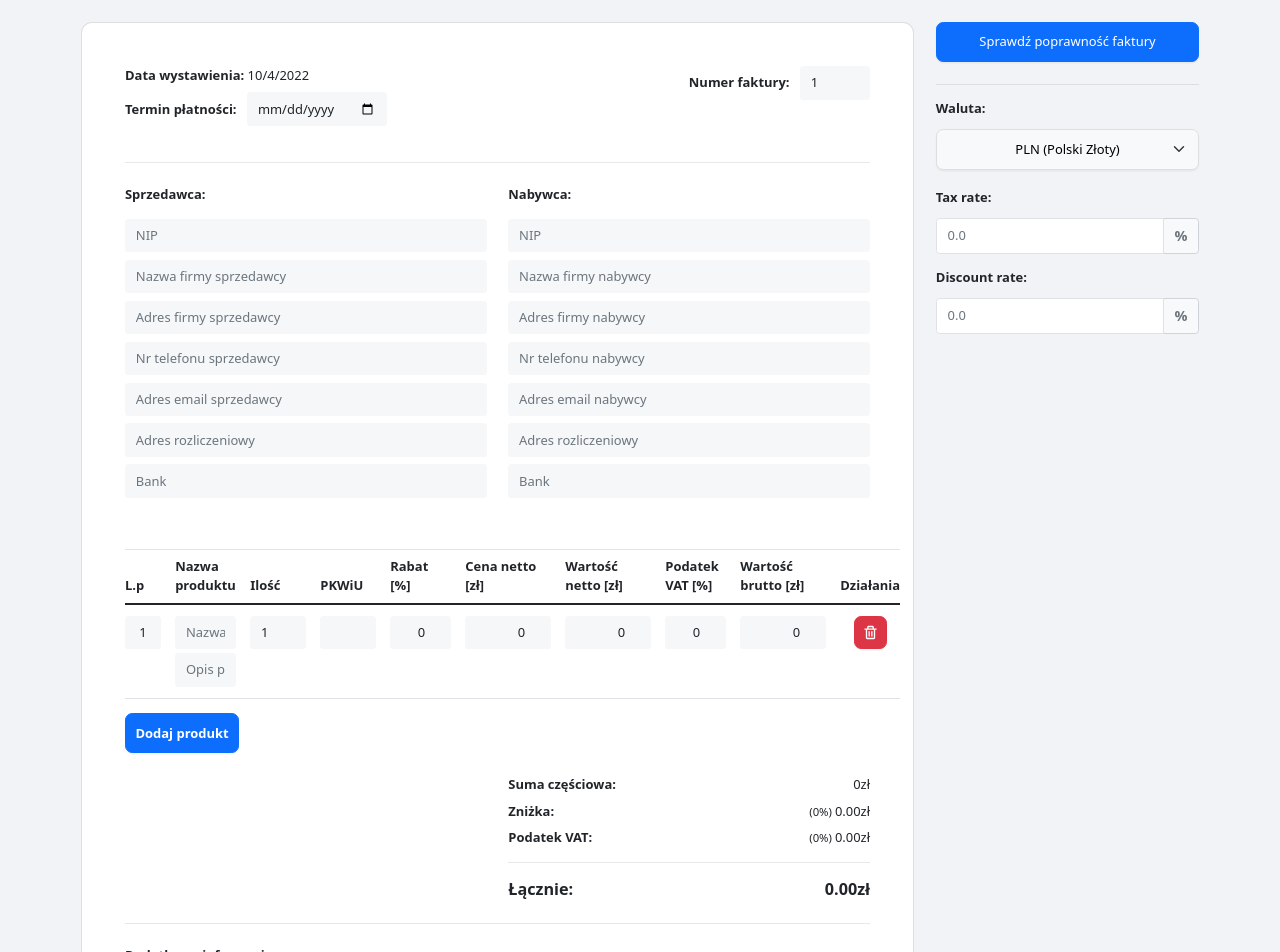
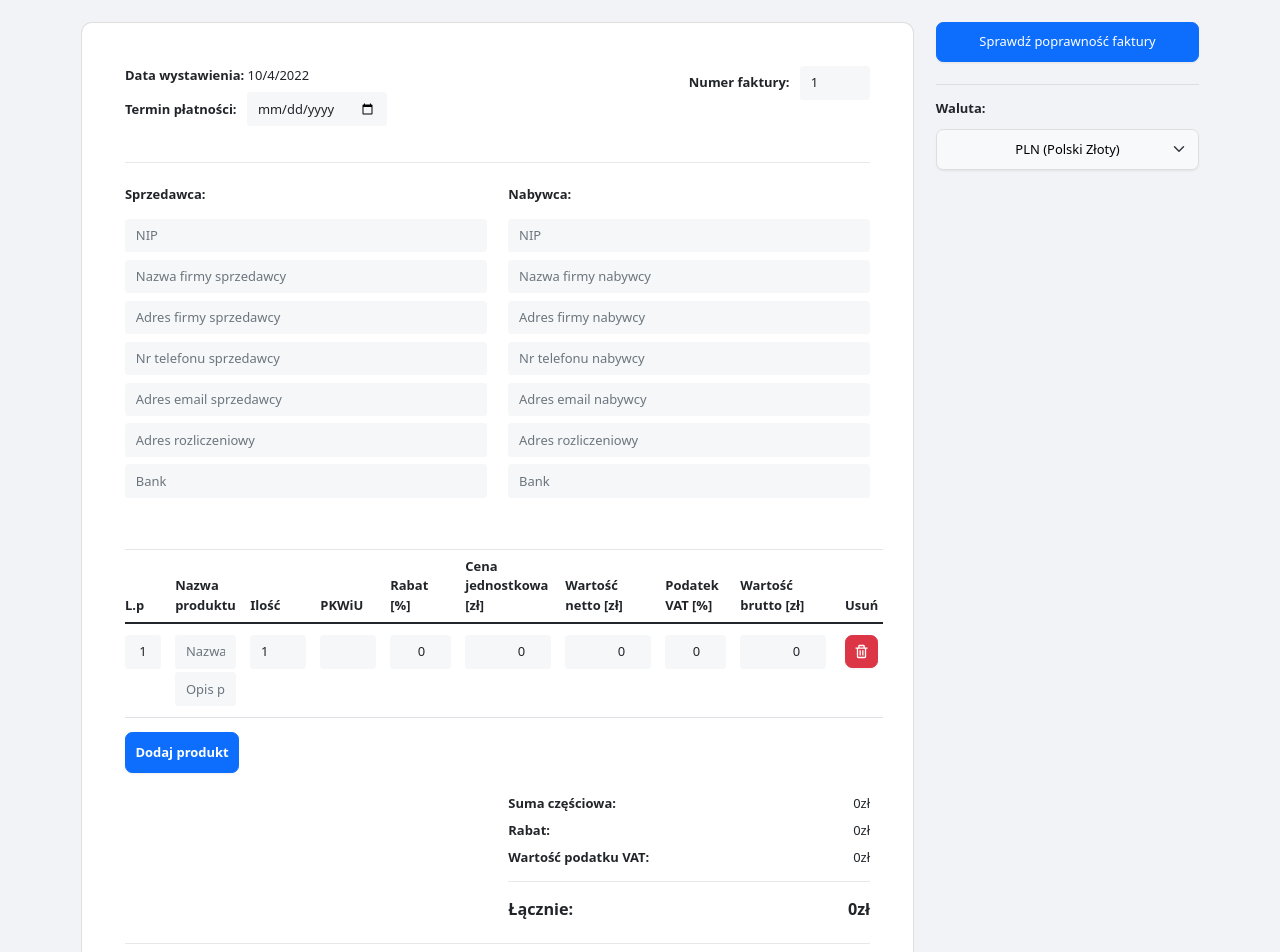
Before and after one commit to amarcin3/faktury, a React (Create React App) app: page / in a window 1280 px wide. Shown: the top 952 px of the page. Built offline with nearby package versions, Linux system fonts and the light colour scheme.

Commit message:
Fixed calculating bugs, now program calculates subtotal, discount value tax value and total value, removed global tax and discount rates, changed some names

```diff
--- a/src/components/InvoiceForm.js
+++ b/src/components/InvoiceForm.js
@@ -7,7 +7,6 @@ import Form from 'react-bootstrap/Form';
 import Card from 'react-bootstrap/Card';
 import InvoiceItem from './InvoiceItem';
 import InvoiceModal from './InvoiceModal';
-import InputGroup from 'react-bootstrap/InputGroup';
 
 class InvoiceForm extends React.Component {
   constructor(props) {
@@ -38,10 +37,6 @@ class InvoiceForm extends React.Component {
       notes: '',
       total: '0.00',
       subTotal: '0.00',
-      taxRate: '',
-      taxAmount: '0.00',
-      discountRate: '',
-      discountAmount: '0.00'
     };
     this.state.items = [
       {
@@ -49,11 +44,13 @@ class InvoiceForm extends React.Component {
         number: 1,
         name: '',
         PKWiU: '',
-        netPrice: 0.00,
-        netValue: 0.00,
+        netPrice: 0,
+        netValue: 0,
         tax: 0,
-        discount: 0.00,
-        grossValue: 0.00,
+        taxAmount: 0,
+        discount: 0,
+        discountAmount: 0,
+        grossValue: 0,
         description: '',
         quantity: 1
       }
@@ -76,13 +73,15 @@ class InvoiceForm extends React.Component {
       number: number,
       name: '',
       PKWiU: '',
-      netPrice: 0.00,
-      netValue: 0.00,
+      netPrice: 0,
+      netValue: 0,
       tax: 0,
-      discount: 0.00,
-      grossValue: 0.00,
+      taxAmount: 0,
+      discount: 0,
+      discountAmount: 0,
+      grossValue: 0,
       description: '',
-      quantity: 1
+      quantity: 0
     };
     this.state.items.push(items);
     this.setState(this.state.items);
@@ -90,23 +89,34 @@ class InvoiceForm extends React.Component {
   handleCalculateTotal() {
     let items = this.state.items;
     let subTotal = 0;
+    let taxAmount = 0;
+    let discountAmount = 0;
+    let total = 0;
 
     items.map(function(items) {
-      subTotal = parseFloat(parseFloat(subTotal + (parseFloat(items.netPrice).toFixed(2) * parseInt(items.quantity))).toFixed(2));
-      return subTotal;
+      subTotal = items.netValue + subTotal;
+      taxAmount = items.taxAmount + taxAmount;
+      discountAmount = items.discountAmount + discountAmount;
+      total = subTotal + taxAmount;
+      return (subTotal, taxAmount, discountAmount, total);
     });
 
+    subTotal = Math.round(subTotal * 100 + Number.EPSILON) / 100;
+    taxAmount = Math.round(taxAmount * 100 + Number.EPSILON) / 100;
+    discountAmount = Math.round(discountAmount * 100 + Number.EPSILON) / 100;
+    total = Math.round(total * 100 + Number.EPSILON) / 100;
+
     this.setState({
-      subTotal: parseFloat(subTotal)//.toFixed(2)
+      subTotal: subTotal,
     }, () => {
       this.setState({
-        taxAmount: parseFloat(parseFloat(subTotal) * (this.state.taxRate / 100)).toFixed(2).toString()
+        taxAmount: taxAmount,
       }, () => {
         this.setState({
-          discountAmount: parseFloat(parseFloat(subTotal) * (this.state.discountRate / 100)).toFixed(2).toString()
+          discountAmount: discountAmount,
         }, () => {
           this.setState({
-            total: ((subTotal - this.state.discountAmount) + parseFloat(this.state.taxAmount)).toFixed(2)
+            total: total
           });
         });
       });
@@ -147,39 +157,46 @@ class InvoiceForm extends React.Component {
       if (items[i].id === item.id) {
 
         //Below: Always calculating value, resulting in disability to edit value
-        //items[i].netValue = items[i].netPrice * items[i].quantity * (1 - items[i].discount/100);
+
         // Below: Changing value only if it's field wasn't changed
+          if (tempKey[i] === 'discount' || tempKey[i] === 'quantity' || tempKey[i] === 'netPrice') {
 
-          if (tempKey[i] === 'discount' || tempKey[i] === 'quantity' || tempKey[i] === 'netPrice') {
             if (items[i].discount === '') items[i].discount = '0';
             items[i].discount = parseInt(items[i].discount);
             if (items[i].quantity === '') items[i].quantity = '1';
             items[i].quantity = parseInt(items[i].quantity);
             if (items[i].netPrice === '') items[i].netPrice = '0';
             items[i].netPrice = parseFloat(items[i].netPrice);
+
             items[i].netValue = Math.round((items[i].netPrice * items[i].quantity * (1 - items[i].discount/100)+ Number.EPSILON) * 100) / 100;
-            items[i].taxAmount = Math.round((items[i].netValue * items[i].tax/100 * (1 - items[i].discount/100)+ Number.EPSILON) * 100) / 100;
+            items[i].discountAmount = Math.round((items[i].netPrice * items[i].quantity * (items[i].discount/100)+ Number.EPSILON) * 100) / 100;
+            items[i].taxAmount = Math.round((items[i].netValue *  (items[i].tax/100) + Number.EPSILON) * 100) / 100;
             items[i].grossValue = Math.round((items[i].netValue + items[i].taxAmount+ Number.EPSILON) * 100) / 100;
           }
           if (tempKey[i] === 'netValue') {
+
             if (items[i].netValue === '') items[i].netValue = '0';
             items[i].netValue = parseFloat(items[i].netValue);
+
             items[i].netPrice = Math.round((items[i].netValue * (1 + items[i].discount / (100 - items[i].discount)) / items[i].quantity+ Number.EPSILON) * 100) / 100;
-            items[i].taxAmount = Math.round((items[i].netValue * items[i].tax/100 * (1 - items[i].discount/100)+ Number.EPSILON) * 100) / 100;
+            items[i].taxAmount = Math.round((items[i].netValue *  (items[i].tax/100) + Number.EPSILON) * 100) / 100;
             items[i].grossValue = Math.round((items[i].netValue + items[i].taxAmount+ Number.EPSILON) * 100) / 100;
           }
           if (tempKey[i] === 'tax') {
+
             if (items[i].tax === '') items[i].tax = '0';
             items[i].tax = parseInt(items[i].tax);
-            items[i].taxAmount = Math.round((items[i].netValue * items[i].tax/100 * (1 - items[i].discount/100)+ Number.EPSILON) * 100) / 100;
+
+            items[i].taxAmount = Math.round((items[i].netValue *  (items[i].tax/100) + Number.EPSILON) * 100) / 100;
             items[i].grossValue = Math.round((items[i].netValue + items[i].taxAmount+ Number.EPSILON) * 100) / 100;
           }
           if (tempKey[i] === 'grossValue') {
+
             if (items[i].grossValue === '') items[i].grossValue = '0';
             items[i].grossValue = parseFloat(items[i].grossValue);
-            items[i].netValue = Math.round((items[i].grossValue / (1 + items[i].tax / 100) * (1 - items[i].discount/100)+ Number.EPSILON) * 100) / 100;
+
+            items[i].netValue = Math.round((items[i].grossValue / (1 + items[i].tax / 100) + Number.EPSILON) * 100) / 100;
             items[i].taxAmount = Math.round((items[i].grossValue - items[i].netValue+ Number.EPSILON) * 100) / 100;
-            items[i].netValue = Math.round((items[i].grossValue - items[i].taxAmount+ Number.EPSILON) * 100) / 100;
             items[i].netPrice = Math.round((items[i].netValue * (1 + items[i].discount / (100 - items[i].discount)) / items[i].quantity + Number.EPSILON) * 100) / 100;
           }
         console.log(items);
@@ -246,13 +263,13 @@ class InvoiceForm extends React.Component {
               </Col>
               <Col>
                 <Form.Label className="fw-bold">Nabywca:</Form.Label>
-                <Form.Control placeholder={"NIP"}                          value={this.state.billToNip}              type="text"  name="billToNip"            className="my-2" autoComplete="Nip"              onChange={(event) => this.editField(event)}/>
-                <Form.Control placeholder={"Nazwa firmy nabywcy"} rows={3} value={this.state.billTo}                 type="text"  name="billTo"               className="my-2" autoComplete="name"             onChange={(event) => this.editField(event)} />
-                <Form.Control placeholder={"Adres firmy nabywcy"}          value={this.state.billToAddress}          type="text"  name="billToAddress"        className="my-2" autoComplete="Address"          onChange={(event) => this.editField(event)}/>
-                <Form.Control placeholder={"Nr telefonu nabywcy"}          value={this.state.billToPhone}            type="text"  name="billToPhone"          className="my-2" autoComplete="Phone"            onChange={(event) => this.editField(event)}/>
-                <Form.Control placeholder={"Adres email nabywcy"}          value={this.state.billToEmail}            type="email" name="billToEmail"          className="my-2" autoComplete="email"            onChange={(event) => this.editField(event)} />
-                <Form.Control placeholder={"Adres rozliczeniowy"}          value={this.state.billToBillingAddress}   type="text"  name="billToBillingAddress" className="my-2" autoComplete="BillingAddress"   onChange={(event) => this.editField(event)}/>
-                <Form.Control placeholder={"Bank"}                         value={this.state.billToBank}             type="text"  name="billToBank"           className="my-2" autoComplete="Bank"             onChange={(event) => this.editField(event)}/>
+                <Form.Control placeholder={"NIP"}                             value={this.state.billToNip}              type="text"  name="billToNip"              className="my-2" autoComplete="Nip"            onChange={(event) => this.editField(event)}/>
+                <Form.Control placeholder={"Nazwa firmy nabywcy"} rows={3}    value={this.state.billTo}                 type="text"  name="billTo"                 className="my-2" autoComplete="name"           onChange={(event) => this.editField(event)} />
+                <Form.Control placeholder={"Adres firmy nabywcy"}             value={this.state.billToAddress}          type="text"  name="billToAddress"          className="my-2" autoComplete="Address"        onChange={(event) => this.editField(event)}/>
+                <Form.Control placeholder={"Nr telefonu nabywcy"}             value={this.state.billToPhone}            type="text"  name="billToPhone"            className="my-2" autoComplete="Phone"          onChange={(event) => this.editField(event)}/>
+                <Form.Control placeholder={"Adres email nabywcy"}             value={this.state.billToEmail}            type="email" name="billToEmail"            className="my-2" autoComplete="email"          onChange={(event) => this.editField(event)} />
+                <Form.Control placeholder={"Adres rozliczeniowy"}             value={this.state.billToBillingAddress}   type="text"  name="billToBillingAddress"   className="my-2" autoComplete="BillingAddress" onChange={(event) => this.editField(event)}/>
+                <Form.Control placeholder={"Bank"}                            value={this.state.billToBank}             type="text"  name="billToBank"             className="my-2" autoComplete="Bank"           onChange={(event) => this.editField(event)}/>
               </Col>
             </Row>
             <InvoiceItem onItemizedItemEdit={this.onItemizedItemEdit.bind(this)} onRowAdd={this.handleAddEvent.bind(this)} onRowDel={this.handleRowDel.bind(this)} currency={this.state.currency} items={this.state.items}/>
@@ -265,17 +282,15 @@ class InvoiceForm extends React.Component {
                     {this.state.currency}</span>
                 </div>
                 <div className="d-flex flex-row align-items-start justify-content-between mt-2">
-                  <span className="fw-bold">Zniżka:</span>
+                  <span className="fw-bold">Rabat:</span>
                   <span>
-                    <span className="small ">({this.state.discountRate || 0}%)&nbsp;</span>
                     {this.state.discountAmount || 0}
                     {this.state.currency}</span>
                 </div>
                 <div className="d-flex flex-row align-items-start justify-content-between mt-2">
-                  <span className="fw-bold">Podatek&nbsp;VAT:
+                  <span className="fw-bold">Wartość&nbsp;podatku&nbsp;VAT:
                   </span>
                   <span>
-                    <span className="small ">({this.state.taxRate || 0}%)&nbsp;</span>
                     {this.state.taxAmount || 0}
                     {this.state.currency}</span>
                 </div>
@@ -313,24 +328,6 @@ class InvoiceForm extends React.Component {
                 <option value="¥">CNY (Chinese Renminbi)</option>
               </Form.Select>
             </Form.Group>
-            <Form.Group className="my-3">
-              <Form.Label className="fw-bold">Tax rate:</Form.Label>
-              <InputGroup className="my-1 flex-nowrap">
-                <Form.Control name="taxRate" type="number" value={this.state.taxRate} onChange={(event) => this.editField(event)} className="bg-white border" placeholder="0.0" min="0.00" step="0.01" max="100.00"/>
-                <InputGroup.Text className="bg-light fw-bold text-secondary small">
-                  %
-                </InputGroup.Text>
-              </InputGroup>
-            </Form.Group>
-            <Form.Group className="my-3">
-              <Form.Label className="fw-bold">Discount rate:</Form.Label>
-              <InputGroup className="my-1 flex-nowrap">
-                <Form.Control name="discountRate" type="number" value={this.state.discountRate} onChange={(event) => this.editField(event)} className="bg-white border" placeholder="0.0" min="0.00" step="0.01" max="100.00"/>
-                <InputGroup.Text className="bg-light fw-bold text-secondary small">
-                  %
-                </InputGroup.Text>
-              </InputGroup>
-            </Form.Group>
           </div>
         </Col>
       </Row>
--- a/src/components/InvoiceItem.js
+++ b/src/components/InvoiceItem.js
@@ -25,11 +25,11 @@ class InvoiceItem extends React.Component {
               <th>Ilość</th>
               <th>PKWiU</th>
               <th>Rabat [%]</th>
-              <th>Cena netto [zł]</th>
+              <th>Cena jednostkowa [zł]</th>
               <th>Wartość netto [zł]</th>
               <th>Podatek VAT [%]</th>
               <th>Wartość brutto [zł]</th>
-              <th className="text-center">Działania</th>
+              <th className="text-center">Usuń</th>
             </tr>
           </thead>
           <tbody>
@@ -141,6 +141,7 @@ class ItemRow extends React.Component {
                       type: "number",
                       name: "netValue",
                       step: "0.01",
+                      min: 0,
                       precision: 2,
                       textAlign: "text-end",
                       value: this.props.item.netValue,
@@ -169,6 +170,7 @@ class ItemRow extends React.Component {
                       type: "number",
                       name: "grossValue",
                       step: "0.01",
+                      min: 0,
                       precision: 2,
                       textAlign: "text-end",
                       value: this.props.item.grossValue,
```
